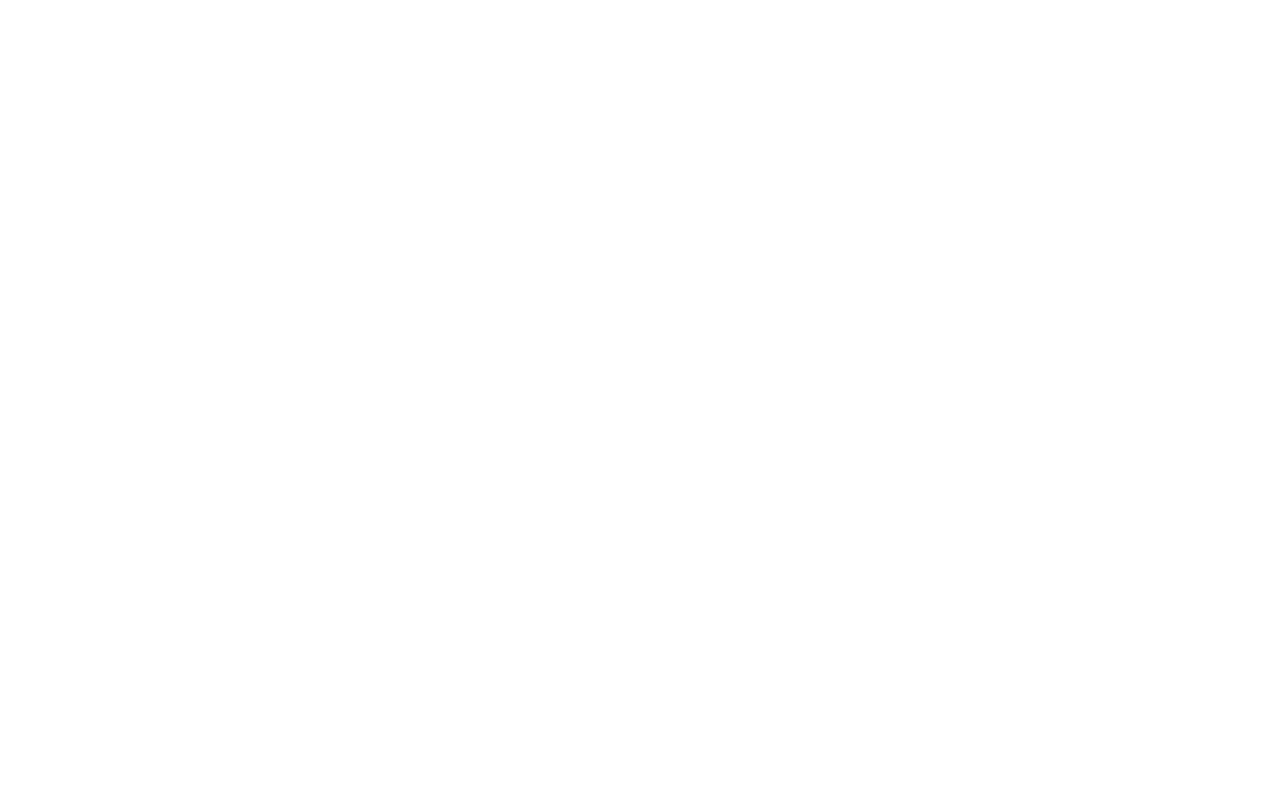
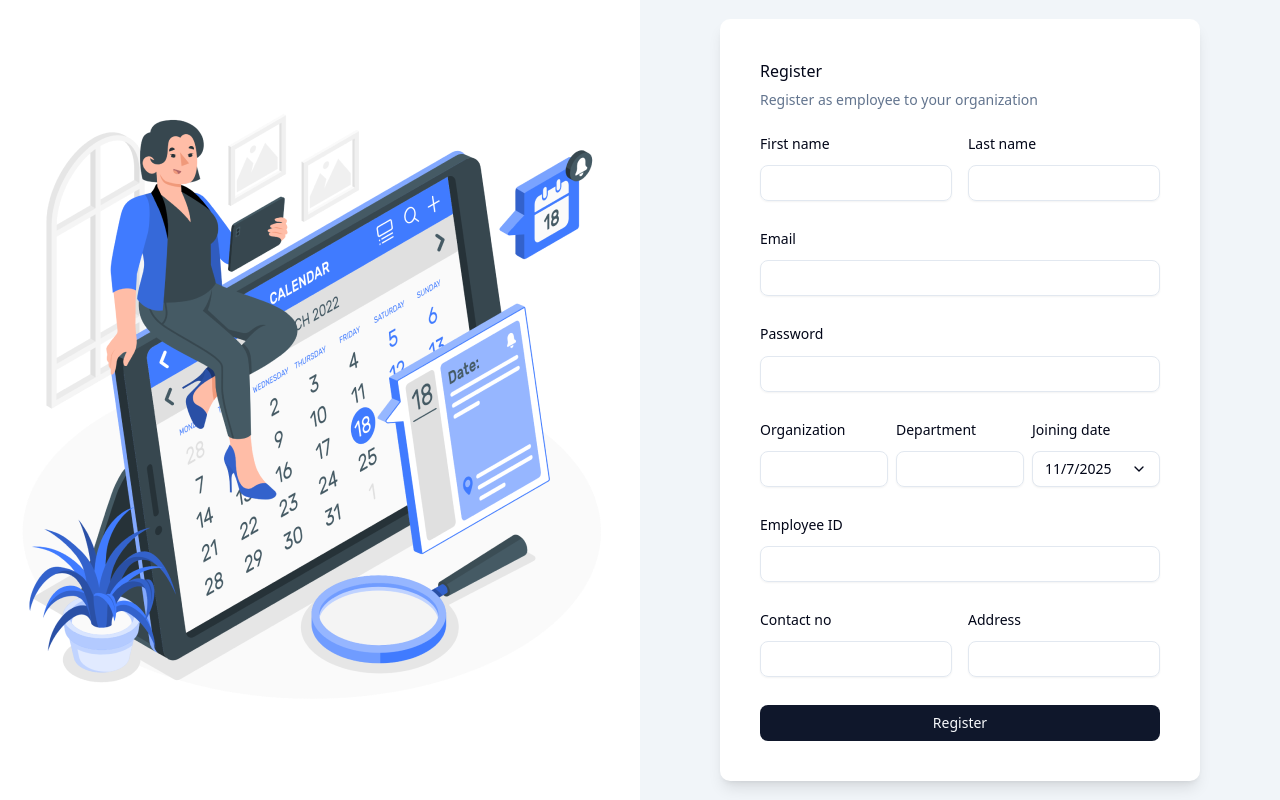
Before and after one commit to arpan-mondal-3000/elms-software, a React (Vite) app in the folder frontend/: page /register in a window 1280 px wide. Before the commit this address had no page. Built offline with nearby package versions, Linux system fonts and the light colour scheme.

Commit message:
register path changed

```diff
--- a/frontend/src/App.tsx
+++ b/frontend/src/App.tsx
@@ -12,7 +12,7 @@
       <Routes>
         <Route index element={<Home />} />
         <Route path="login" element={<Login />} />
-        <Route path="signup" element={<Register />} />
+        <Route path="register" element={<Register />} />
       </Routes>
     </>
   )
```
